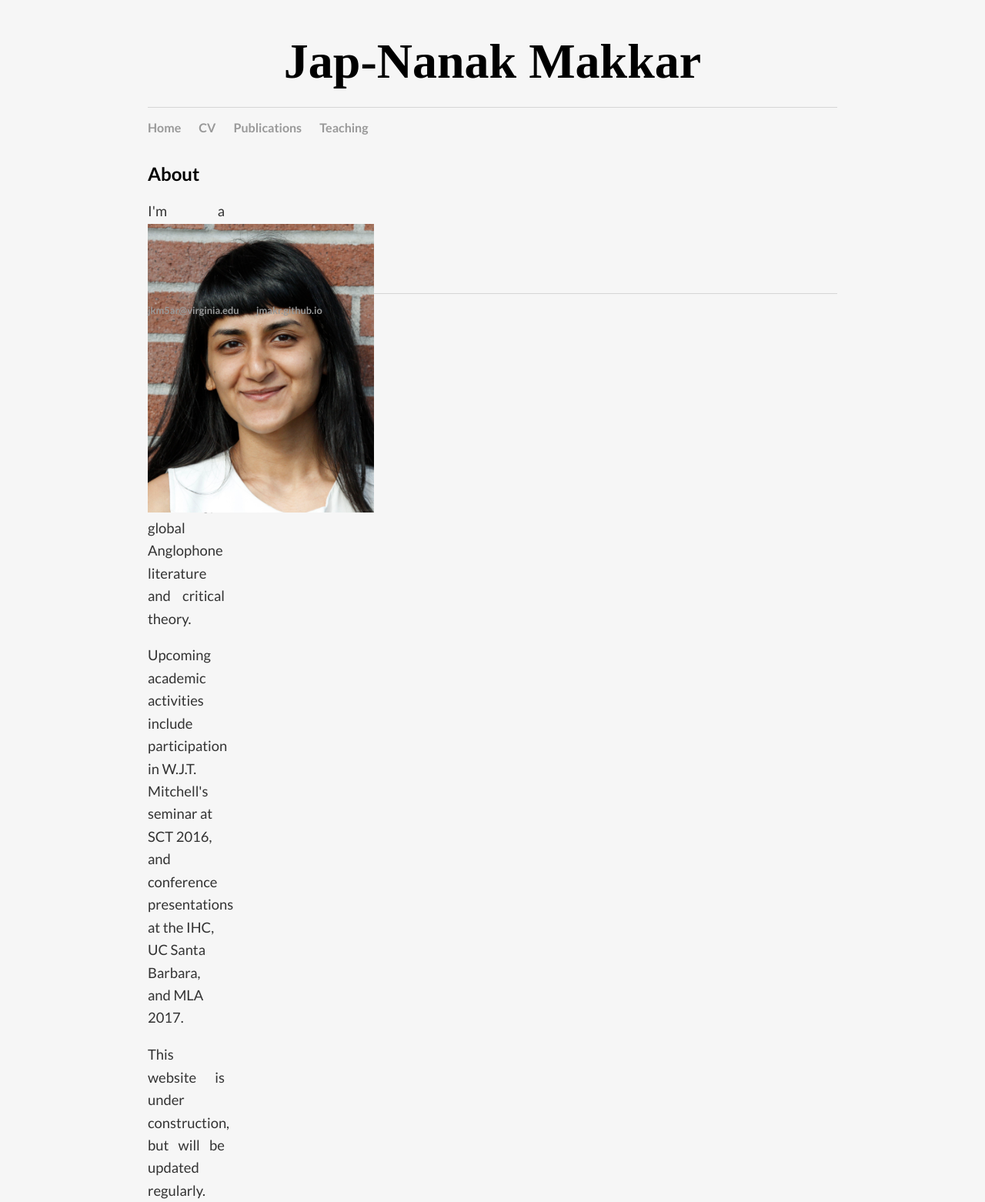
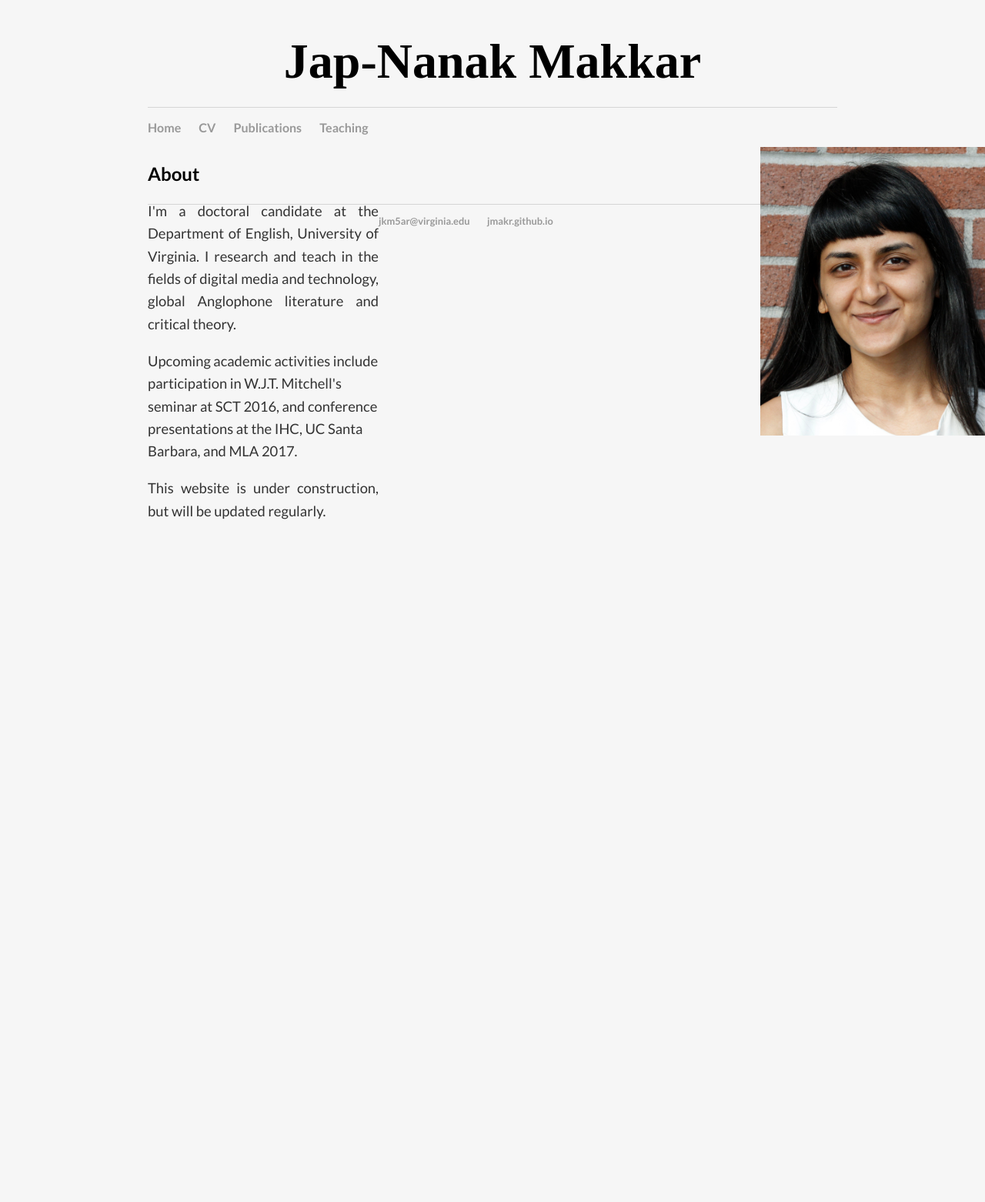
Before and after one commit to jmakr/jmakr.github.io, a Jekyll site: the page built from index.html, in a window 1280 px wide. Shown: the whole page at 77% size. Built offline with Jekyll 4.4.1, drawn with Linux system fonts in a browser that asks for light colours; after the commit the page ends 900 px from its top, so only the background shows below that.

Commit message:
Update main.css

```diff
--- a/css/main.css
+++ b/css/main.css
@@ -64,8 +64,8 @@ footer {
 
 
 .blurb {
-    width: 100px;
-    height: 100px;
+    width: 300px;
+    height: 300px;
     float: left;
 
 }
@@ -73,6 +73,7 @@ footer {
 .image {
     width: 100px;
     height: 100px;
+    float:right;
 
 }
 
```
